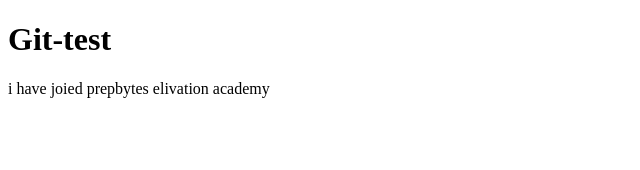
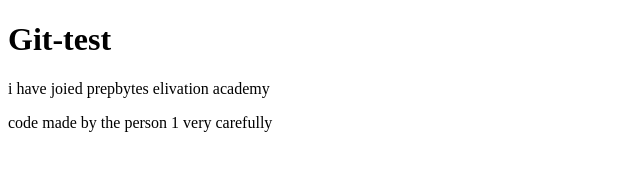
Before and after one commit to raavimanikanta/git-test, a plain HTML site: page index.html in a window 1280 px wide. Shown: the whole page, without its empty margins (0-640 px from the left). Drawn offline with Linux system fonts and the light colour scheme.

Commit message:
first changes

```diff
--- a/index.html
+++ b/index.html
@@ -9,5 +9,6 @@
 <body>
     <h1>Git-test</h1>
     <p>i have joied prepbytes elivation academy</p>
+    <p>code made by the person 1 very carefully </p>
 </body>
 </html>
```
